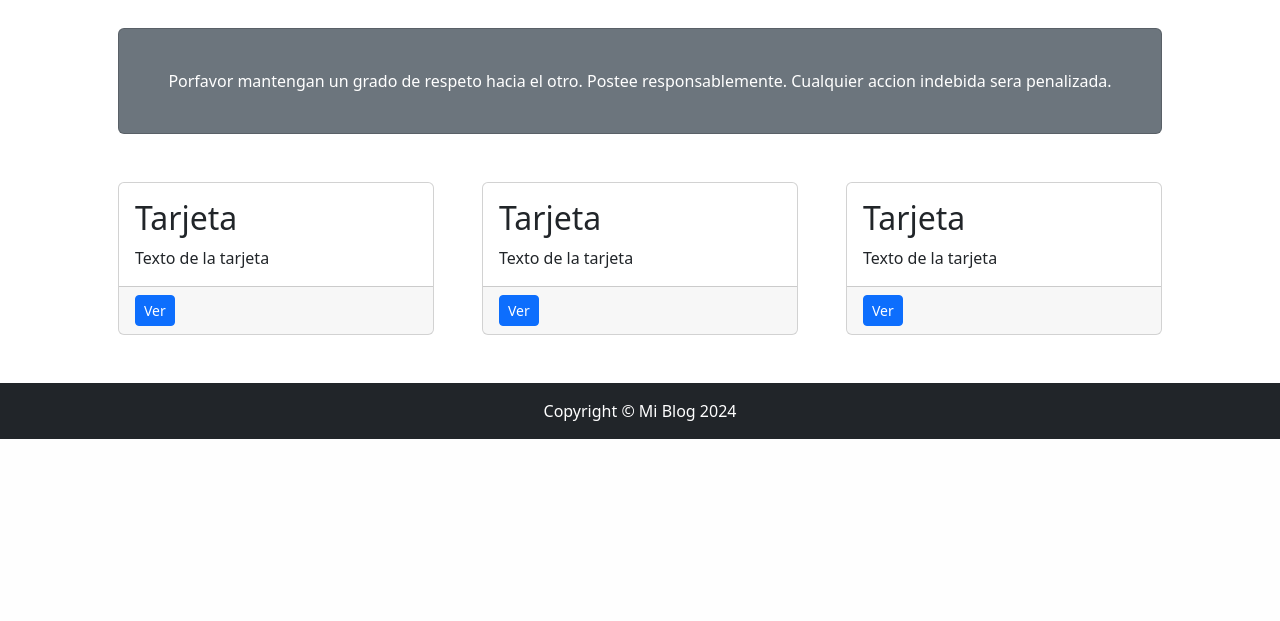
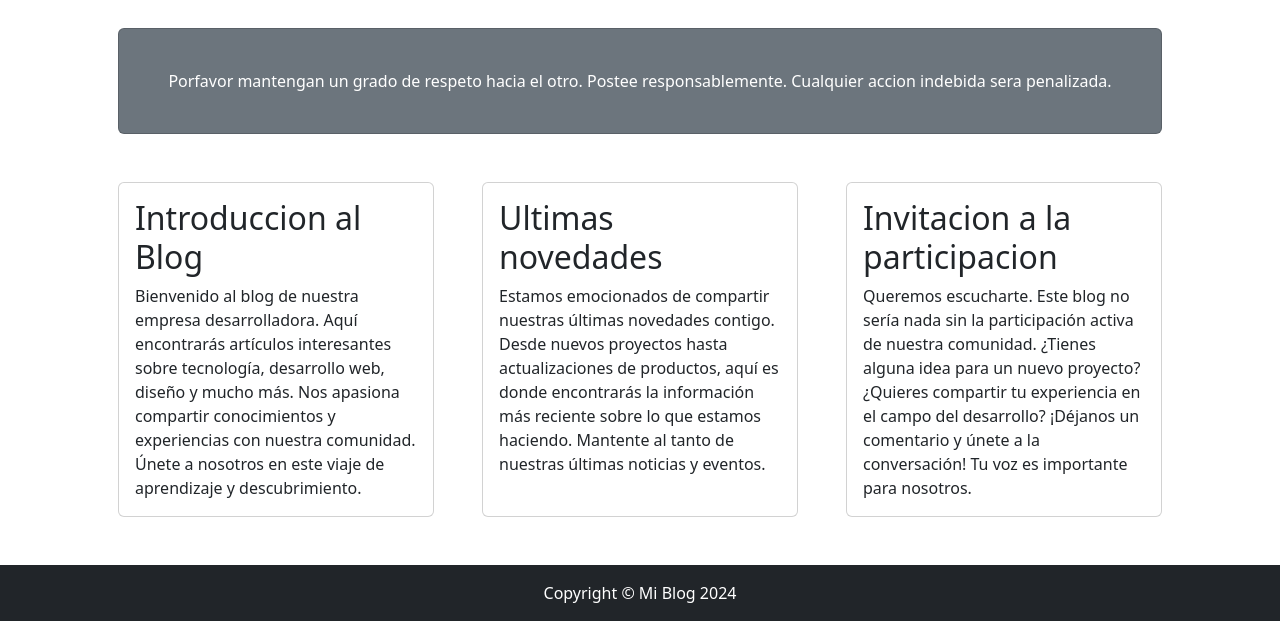
Before and after one commit to facunddiez/MiPrimeraPagina-Diez, a Django app: page / in a window 1280 px wide. Shown: the part 556-1177 px from the top of the page. Before the commit the page ends 995 px from the top, so only its background shows below. Run offline with Django 5.2, Linux system fonts and the light colour scheme; some libraries are stand-ins or nearby versions.

Commit message:
avances de edicion

```diff
--- a/proyecto/core/Templates/core/index.html
+++ b/proyecto/core/Templates/core/index.html
@@ -29,9 +29,9 @@
      </div>
      <!-- Content Row-->
      <div class="row gx-4 gx-lg-5">
-         {% include 'core/tarjeta.html' with titulo="Tarjeta" texto="Texto de la tarjeta" %}
-         {% include 'core/tarjeta.html' with titulo="Tarjeta" texto="Texto de la tarjeta" %}
-         {% include 'core/tarjeta.html' with titulo="Tarjeta" texto="Texto de la tarjeta" %}
+         {% include 'core/tarjeta.html' with titulo="Introduccion al Blog" texto="Bienvenido al blog de nuestra empresa desarrolladora. Aquí encontrarás artículos interesantes sobre tecnología, desarrollo web, diseño y mucho más. Nos apasiona compartir conocimientos y experiencias con nuestra comunidad. Únete a nosotros en este viaje de aprendizaje y descubrimiento." %}
+         {% include 'core/tarjeta.html' with titulo="Ultimas novedades" texto="Estamos emocionados de compartir nuestras últimas novedades contigo. Desde nuevos proyectos hasta actualizaciones de productos, aquí es donde encontrarás la información más reciente sobre lo que estamos haciendo. Mantente al tanto de nuestras últimas noticias y eventos." %}
+         {% include 'core/tarjeta.html' with titulo="Invitacion a la participacion" texto="Queremos escucharte. Este blog no sería nada sin la participación activa de nuestra comunidad. ¿Tienes alguna idea para un nuevo proyecto? ¿Quieres compartir tu experiencia en el campo del desarrollo? ¡Déjanos un comentario y únete a la conversación! Tu voz es importante para nosotros." %}
      </div>
  </div>
  {% endblock content %}
--- a/proyecto/core/Templates/core/tarjeta.html
+++ b/proyecto/core/Templates/core/tarjeta.html
@@ -5,6 +5,5 @@
                 <h2 class="card-title"> {{ titulo }}</h2>
                 <p class="card-text">{{ texto }}</p>
             </div>
-            <div class="card-footer"><a class="btn btn-primary btn-sm" href="#!">Ver</a></div>
         </div>
     </div>
```
Also changed, not shown: proyecto/core/Templates/core/about.html (+8 -6 lines).
